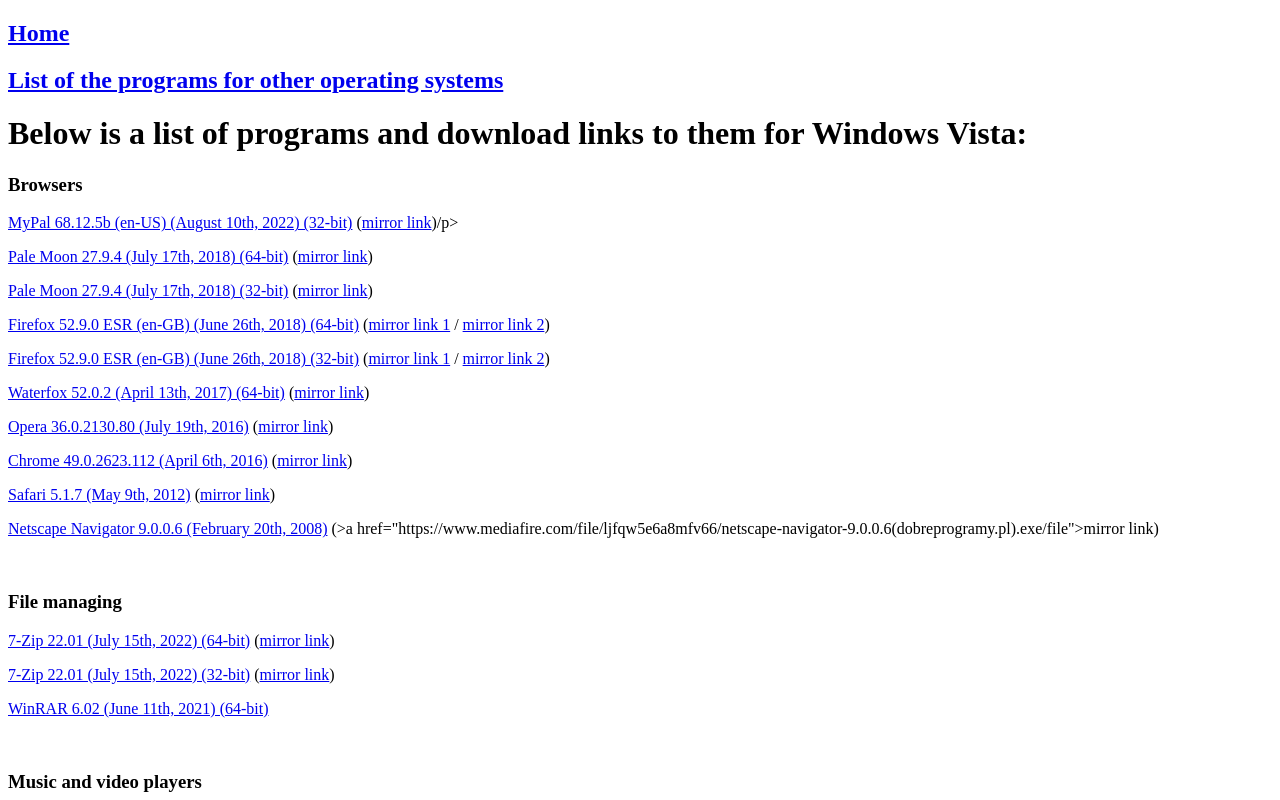
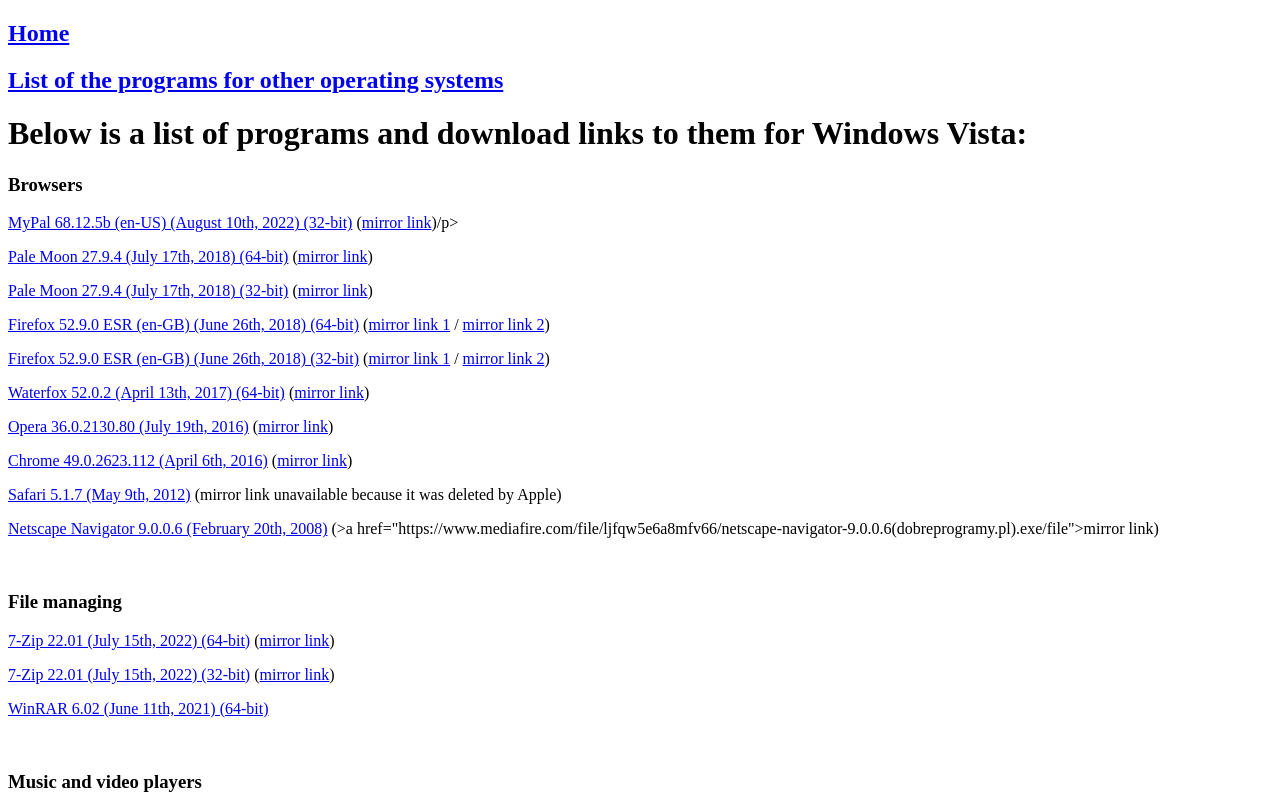
Before and after one commit to maxthefox1632/maxthefox1632.github.io, a plain HTML site: page programs/windowsvista/index.html in a window 1280 px wide. Shown: the top 800 px of the page. Drawn offline with Linux system fonts and the light colour scheme.

Commit message:
Update index.html

```diff
--- a/programs/windowsvista/index.html
+++ b/programs/windowsvista/index.html
@@ -17,7 +17,7 @@
    <p><a href="https://cdn.waterfox.net/releases/win64/installer/Waterfox%2052.0.2%20Setup.exe">Waterfox 52.0.2 (April 13th, 2017) (64-bit)</a> (<a href="https://www.mediafire.com/file/43n9npfrdhyxk0n/Waterfox+52.0.2+Setup.exe/file">mirror link</a>)</p>
    <p><a href="https://archive.org/download/opera-36.0.2130.80-last-version-for-the-windows-xp-and-vista/Opera_winxpvista_36.0.2130.80_Setup.exe">Opera 36.0.2130.80 (July 19th, 2016)</a> (<a href="https://www.mediafire.com/file/tm6kx15luznkhur/Opera_winxpvista_36.0.2130.80_Setup.exe/file">mirror link</a>)</p>
    <p><a href="https://archive.org/download/49.0.2623.112ChromeInstaller/49.0.2623.112_chrome_installer.exe">Chrome 49.0.2623.112 (April 6th, 2016)</a> (<a href="https://www.mediafire.com/file/hsmky4ki036tugc/49.0.2623.112_chrome_installer.exe/file">mirror link</a>)</p>
-   <p><a href="https://archive.org/download/safari-5.1.7-windows/5.1.7_SafariSetup.exe">Safari 5.1.7 (May 9th, 2012)</a> (<a href="https://www.mediafire.com/file/5vx0yzr5lbpw3di/5.1.7_SafariSetup.exe/file">mirror link</a>)</p>
+   <p><a href="https://archive.org/download/safari-5.1.7-windows/5.1.7_SafariSetup.exe">Safari 5.1.7 (May 9th, 2012)</a> (mirror link unavailable because it was deleted by Apple)</p>
    <p><a href="https://download.dpcdn.pl/internet/netscape-navigator-9.0.0.6(dobreprogramy.pl).exe">Netscape Navigator 9.0.0.6 (February 20th, 2008)</a> (>a href="https://www.mediafire.com/file/ljfqw5e6a8mfv66/netscape-navigator-9.0.0.6(dobreprogramy.pl).exe/file">mirror link</a>)</p>
    <br>
    <h3>File managing</h3>
```
